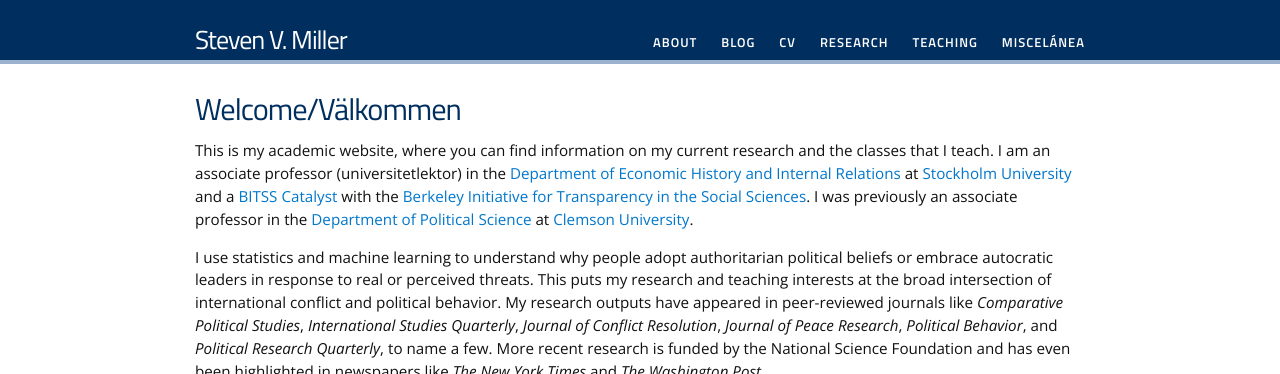
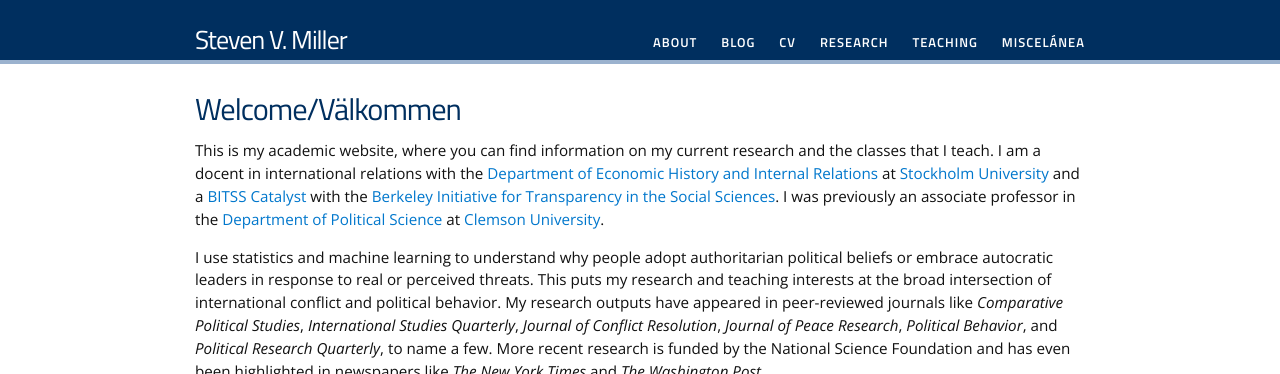
Before and after one commit to svmiller/svmiller.github.io, a Jekyll site: the page built from index.html, in a window 1280 px wide, cut to the strip 0-374 px from the top of the page. Built offline with Jekyll 4.4.1, drawn with Linux system fonts in a browser that asks for light colours; nearby versions of some CDN libraries; some web fonts are replaced.

Commit message:
promotion

```diff
--- a/index.html
+++ b/index.html
@@ -8,7 +8,7 @@
 
 <h1>Welcome/Välkommen</h1>
 
-	<p>This is my academic website, where you can find information on my current research and the classes that I teach. I am an associate professor (universitetlektor) in the <a href="https://ekohist.su.se/english/">Department of Economic History and Internal Relations</a> at <a href="http://su.se">Stockholm University</a> and a <a href="https://www.bitss.org/people/steven-miller/">BITSS Catalyst</a> with the <a href="https://www.bitss.org">Berkeley Initiative for Transparency in the Social Sciences</a>. I was previously an associate professor in the <a href="https://www.clemson.edu/cbshs/departments/political-science/index.html">Department of Political Science</a> at <a href="https://www.clemson.edu/">Clemson University</a>.</p>
+	<p>This is my academic website, where you can find information on my current research and the classes that I teach. I am a docent in international relations with the <a href="https://ekohist.su.se/english/">Department of Economic History and Internal Relations</a> at <a href="http://su.se">Stockholm University</a> and a <a href="https://www.bitss.org/people/steven-miller/">BITSS Catalyst</a> with the <a href="https://www.bitss.org">Berkeley Initiative for Transparency in the Social Sciences</a>. I was previously an associate professor in the <a href="https://www.clemson.edu/cbshs/departments/political-science/index.html">Department of Political Science</a> at <a href="https://www.clemson.edu/">Clemson University</a>.</p>
 
 	<p>I use statistics and machine learning to understand why people adopt authoritarian political beliefs or embrace autocratic leaders in response to real or perceived threats. This puts my research and teaching interests at the broad intersection of international conflict and political behavior. My research outputs have appeared in peer-reviewed journals like <em>Comparative Political Studies</em>, <em>International Studies Quarterly</em>, <em>Journal of Conflict Resolution</em>, <em>Journal of Peace Research</em>, <em>Political Behavior</em>, and <em>Political Research Quarterly</em>, to name a few. More recent research is funded by the National Science Foundation and has even been highlighted in newspapers like <em>The New York Times</em> and <em>The Washington Post</em>.</p>
 
```
Also changed, not shown: 1 other file.
